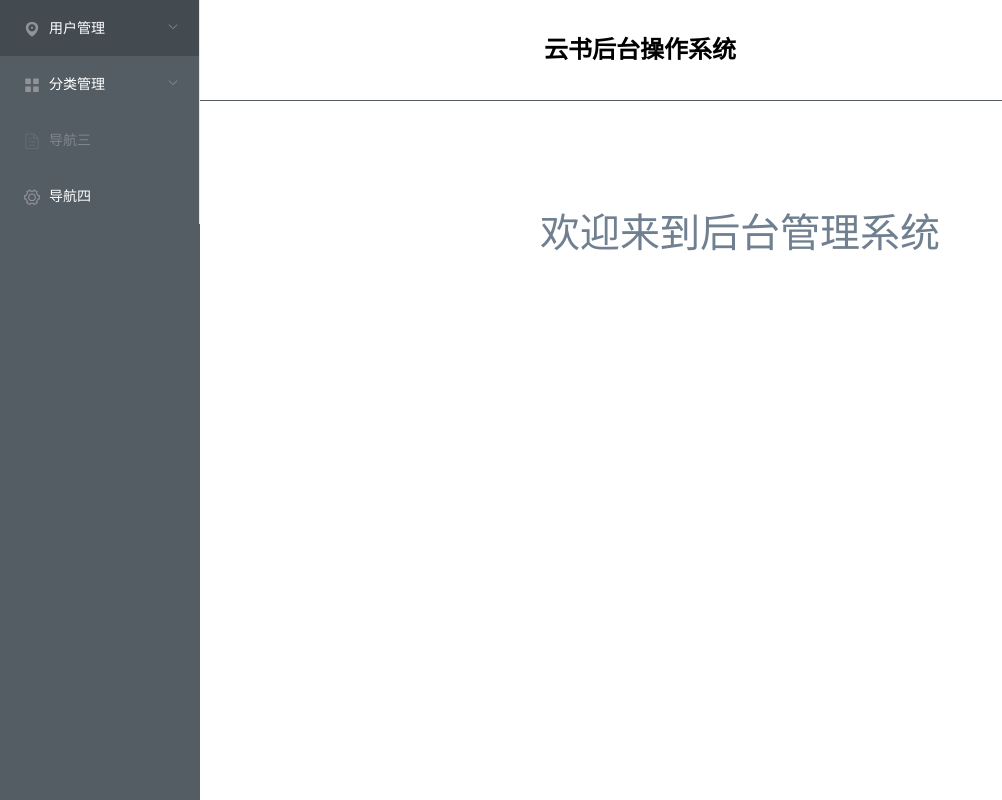
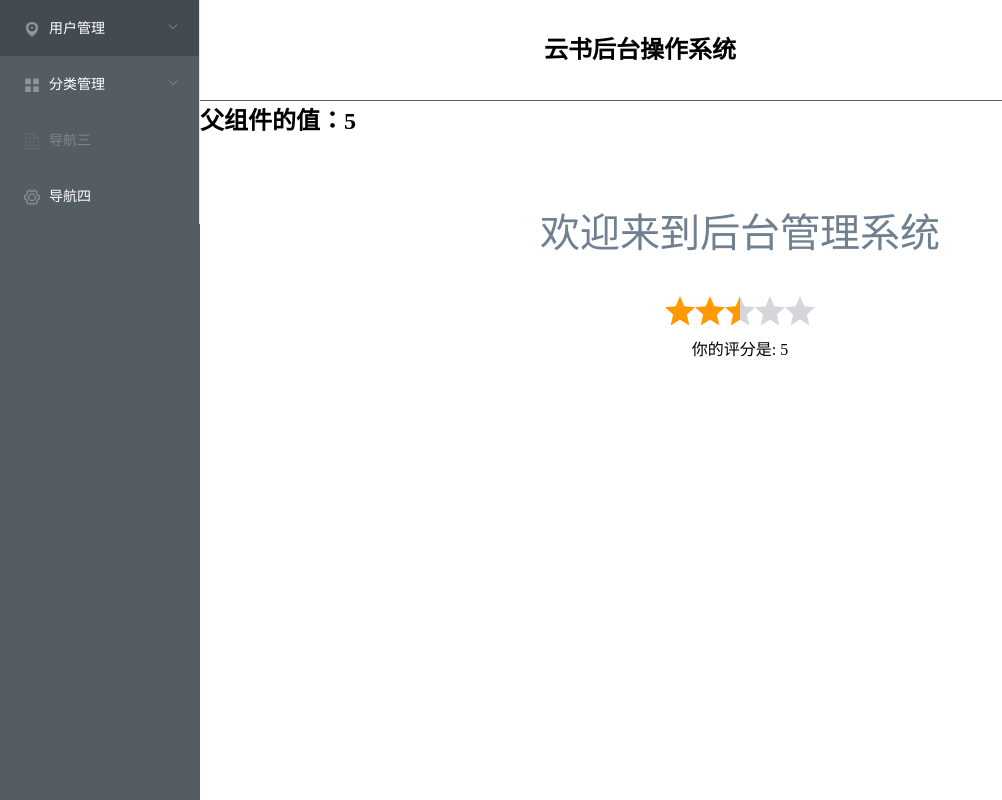
Before and after one commit to Titaniumlyx/wxbook-backstage, a Vue app: page /#/layout/index in a window 1280 px wide. Shown: the whole page, without its empty margins (0-1002 px from the left). Built offline with nearby package versions, Linux system fonts and the light colour scheme.

Commit message:
评分(五颗星星)的组件+内外渲染

```diff
--- a/src/App.vue
+++ b/src/App.vue
@@ -21,4 +21,9 @@ export default {
   .flr{
     float: right;
   }
+  .clearfix{
+    content: '';
+    clear: both;
+    display: block;
+  }
 </style>
--- /dev/null
+++ b/src/components/star.vue
@@ -0,0 +1,104 @@
+<template>
+    <div class="container">
+      <ul class="clearfix allStar">
+        <li
+          class="starImg"
+          v-for="(item,index) in 10"
+          :class="{
+          'rightStar' : index%2===1,
+          'activeStar' : currentNum>index
+          }"
+          @mouseover="mouseOvers(index)"
+          @click="handleFreeze(index)"
+        ></li>
+      </ul>
+      <div class="score">
+        <span>你的评分是: {{isSelectNum}}</span>
+      </div>
+    </div>
+</template>
+
+<script>
+  export default {
+    name: "star",
+    props: {    // 父子组件传值
+      value: {
+        type: Number,
+        default: 0
+      },
+      isCan: {
+        type: Boolean,
+        default: true
+      }
+    },
+    data(){
+      return{
+        currentNum: this.value,
+        isSelect: this.isCan,
+        isSelectNum: this.value
+      }
+    },
+    methods: {
+      mouseOvers(index){
+        if(this.isSelect){
+          this.currentNum = index + 1
+        }
+      },
+      handleFreeze(index){
+        if(this.isSelect){
+          this.isSelectNum = index + 1;
+          this.$emit('input', index + 1)
+          this.isCan = false
+        }
+      }
+    },
+    watch: {
+      value(val){
+        this.currentNum = val
+        this.isSelectNum = val
+      }
+    },
+    // created(){
+    //   // console.log(this.value);
+    //   if(this.value){
+    //     this.isSelect = false
+    //   }
+    // }
+  }
+</script>
+
+<style scoped lang="scss">
+  li{
+    list-style: none;
+  }
+  .allStar{
+    margin-top: 160px;
+    position: absolute;
+    left: 50%;
+    transform: translateX(-50%);
+  }
+  .starImg{
+    float: left;
+    width: 15px;
+    height: 29px;
+    background: url('../assets/imgs/star-off.png') no-repeat;
+  }
+  li.rightStar{
+    background-position: -15px 0;
+  }
+  /* background 里面包含有position 的属性，如果写在前面，后面写个background ，会覆盖住前面写的position 。解决方法：
+  1. 样式写在background 的后面
+  2. 给样式加 !important
+  3. 给样式前面加上标签，增加优先级
+  4. 把 background 改为 background-image。
+  */
+  .activeStar{
+    background: url('../assets/imgs/star-on.png') no-repeat;
+  }
+  .score{
+    margin-top: 200px;
+    position: absolute;
+    left: 50%;
+    transform: translateX(-50%);
+  }
+</style>
--- a/src/views/index.vue
+++ b/src/views/index.vue
@@ -3,13 +3,26 @@
       <div class="word">
         欢迎来到后台管理系统
       </div>
+      <h2>父组件的值：{{stars}}</h2>
+      <!--<star :value="9"></star>-->
+      <star v-model="stars"></star>
     </div>
 </template>
 
 <script>
-    export default {
-        name: "index"
+  import star from '../components/star'
+
+  export default {
+    name: "index",
+    data(){
+      return{
+        stars: 5
+      }
+    },
+    components: {
+      star
     }
+  }
 </script>
 
 <style scoped lang="scss">
```
